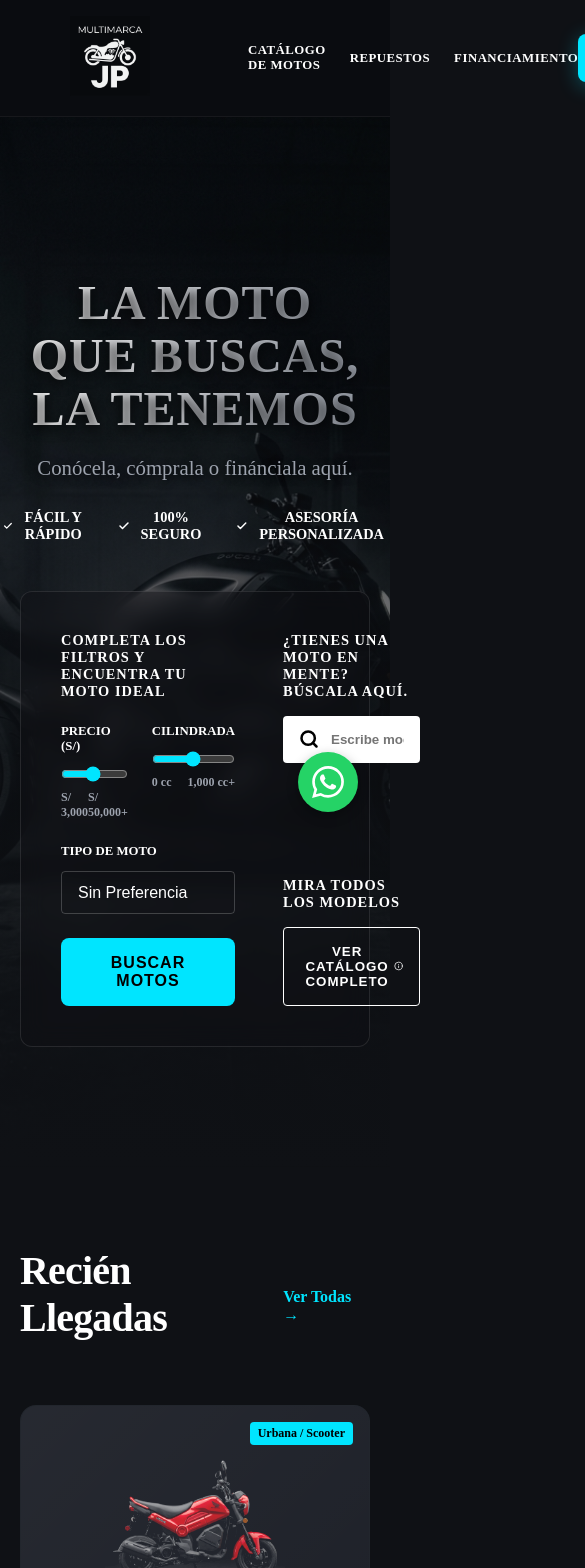
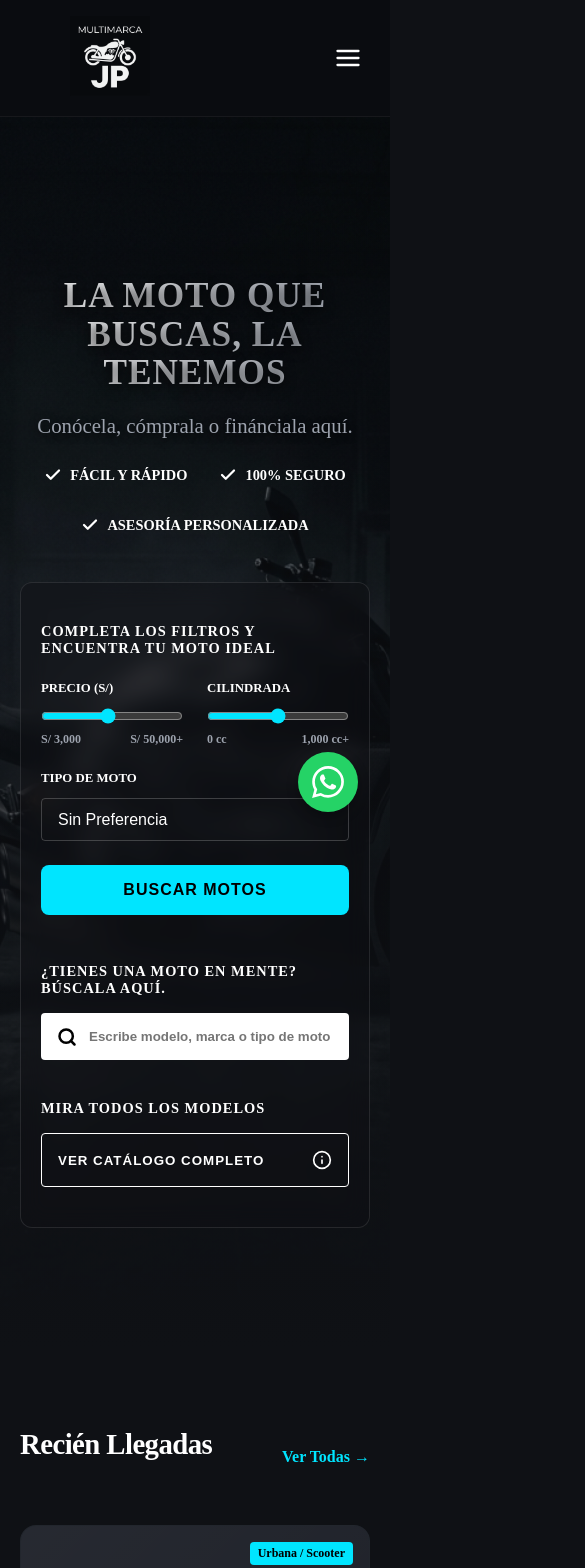
Before and after one commit to jhamir14/JP-MOTORS, a Next.js app in the folder frontend/: page / in a window 390 px wide. Shown: the top 1568 px of the page, 585 px wide, since content can reach past the window. Built offline with nearby package versions, Linux system fonts and the light colour scheme.

Commit message:
feat: optimizacion para celulares y menu hamburguesa

```diff
--- a/frontend/src/app/globals.css
+++ b/frontend/src/app/globals.css
@@ -181,3 +181,47 @@ p {
 .gap-8 {
   gap: 2rem;
 }
+
+/* ========================================= */
+/* RESPONSIVE OPTIMIZATIONS                  */
+/* ========================================= */
+
+.desktop-menu { display: flex; }
+.mobile-menu-btn { display: none !important; }
+.mobile-drawer { display: none; }
+
+@media (max-width: 768px) {
+  /* Navbar Responsivo */
+  .desktop-menu { display: none !important; }
+  .mobile-menu-btn { display: flex !important; }
+
+  .mobile-drawer.open {
+    display: flex !important;
+    flex-direction: column;
+    position: absolute;
+    top: 100%;
+    left: 0;
+    width: 100%;
+    background: rgba(10, 12, 16, 0.98);
+    backdrop-filter: blur(16px);
+    -webkit-backdrop-filter: blur(16px);
+    padding: 20px;
+    border-bottom: 1px solid rgba(255,255,255,0.05);
+    box-shadow: 0 10px 30px rgba(0,0,0,0.5);
+    z-index: 999;
+  }
+
+  /* Tipografía Fluida */
+  h1 {
+    font-size: 2.2rem !important; /* Más pequeño para celular */
+  }
+
+  h2 {
+    font-size: 1.8rem !important;
+  }
+
+  /* Botones adaptables */
+  .btn {
+    width: 100%; /* Botones de ancho completo en móvil son más fáciles de presionar */
+  }
+}
--- a/frontend/src/app/page.tsx
+++ b/frontend/src/app/page.tsx
@@ -28,7 +28,7 @@ export default function Home() {
             <p style={{ fontSize: "1.3rem", color: "var(--text-secondary)", textShadow: "0 2px 8px rgba(0,0,0,0.8)" }}>
               Conócela, cómprala o finánciala aquí.
             </p>
-            <div style={{ display: "flex", justifyContent: "center", gap: "32px", marginTop: "24px", color: "white", fontSize: "0.9rem", fontWeight: 700 }}>
+            <div style={{ display: "flex", justifyContent: "center", gap: "32px", marginTop: "24px", color: "white", fontSize: "0.9rem", fontWeight: 700, flexWrap: "wrap" }}>
               <span className="flex items-center" style={{ gap: "8px" }}><svg width="18" height="18" viewBox="0 0 24 24" fill="none" stroke="currentColor" strokeWidth="3" strokeLinecap="round" strokeLinejoin="round"><path d="M20 6 9 17l-5-5"/></svg> FÁCIL Y RÁPIDO</span>
               <span className="flex items-center" style={{ gap: "8px" }}><svg width="18" height="18" viewBox="0 0 24 24" fill="none" stroke="currentColor" strokeWidth="3" strokeLinecap="round" strokeLinejoin="round"><path d="M20 6 9 17l-5-5"/></svg> 100% SEGURO</span>
               <span className="flex items-center" style={{ gap: "8px" }}><svg width="18" height="18" viewBox="0 0 24 24" fill="none" stroke="currentColor" strokeWidth="3" strokeLinecap="round" strokeLinejoin="round"><path d="M20 6 9 17l-5-5"/></svg> ASESORÍA PERSONALIZADA</span>
@@ -36,7 +36,7 @@ export default function Home() {
           </div>
 
           {/* Panel de Filtros */}
-          <div style={{ background: "rgba(15, 17, 21, 0.4)", backdropFilter: "blur(12px)", border: "1px solid rgba(255,255,255,0.1)", borderRadius: "12px", padding: "40px", maxWidth: "1000px", margin: "0 auto", display: "grid", gridTemplateColumns: "1fr 1fr", gap: "48px" }}>
+          <div style={{ background: "rgba(15, 17, 21, 0.4)", backdropFilter: "blur(12px)", border: "1px solid rgba(255,255,255,0.1)", borderRadius: "12px", padding: "40px 20px", maxWidth: "1000px", margin: "0 auto", display: "grid", gridTemplateColumns: "repeat(auto-fit, minmax(300px, 1fr))", gap: "48px" }}>
 
             {/* Columna Izquierda: Filtros Completos */}
             <div>
--- a/frontend/src/components/Navbar.tsx
+++ b/frontend/src/components/Navbar.tsx
@@ -1,9 +1,10 @@
 "use client";
 import Image from "next/image";
 import Link from "next/link";
-import React from "react";
+import React, { useState } from "react";
 
 const Navbar = () => {
+  const [isMenuOpen, setIsMenuOpen] = useState(false);
   return (
     <nav style={{ padding: "16px 0", borderBottom: "1px solid rgba(255,255,255,0.05)", background: "rgba(10, 12, 16, 0.85)", backdropFilter: "blur(12px)", WebkitBackdropFilter: "blur(12px)", position: "sticky", top: 0, zIndex: 1000, transition: "all 0.3s ease" }}>
       <div className="container flex items-center space-between">
@@ -20,17 +21,47 @@ const Navbar = () => {
             />
           </Link>
 
-          {/* Menú de navegación estilo SomosMoto */}
-          <div className="flex gap-6 items-center" style={{ marginLeft: "16px" }}>
+          {/* Menú de navegación Desktop */}
+          <div className="desktop-menu flex gap-6 items-center" style={{ marginLeft: "16px" }}>
             <Link href="/motos" style={{ color: "#fff", fontWeight: 700, fontSize: "0.8rem", textTransform: "uppercase", letterSpacing: "0.5px", transition: "color 0.3s" }}>Catálogo de Motos</Link>
             <Link href="/repuestos" style={{ color: "#fff", fontWeight: 700, fontSize: "0.8rem", textTransform: "uppercase", letterSpacing: "0.5px", transition: "color 0.3s" }}>Repuestos</Link>
             <Link href="/financiamiento" style={{ color: "#fff", fontWeight: 700, fontSize: "0.8rem", textTransform: "uppercase", letterSpacing: "0.5px", transition: "color 0.3s" }}>Financiamiento</Link>
           </div>
         </div>
 
-        <div className="flex items-center">
-          <Link href="/financiamiento" className="btn btn-primary" style={{ padding: "8px 24px", fontSize: "0.85rem", textTransform: "uppercase", fontWeight: 800 }}>Cotizar Crédito</Link>
+        <div className="flex items-center gap-4">
+          <Link href="/financiamiento" className="btn btn-primary desktop-menu" style={{ padding: "8px 24px", fontSize: "0.85rem", textTransform: "uppercase", fontWeight: 800 }}>Cotizar Crédito</Link>
+
+          {/* Botón Hamburguesa para Mobile */}
+          <button
+            className="mobile-menu-btn"
+            onClick={() => setIsMenuOpen(!isMenuOpen)}
+            style={{ background: "none", border: "none", color: "white", cursor: "pointer", display: "none", padding: "8px" }}
+          >
+            <svg width="28" height="28" viewBox="0 0 24 24" fill="none" stroke="currentColor" strokeWidth="2" strokeLinecap="round" strokeLinejoin="round">
+              {isMenuOpen ? (
+                <>
+                  <line x1="18" y1="6" x2="6" y2="18"></line>
+                  <line x1="6" y1="6" x2="18" y2="18"></line>
+                </>
+              ) : (
+                <>
+                  <line x1="3" y1="12" x2="21" y2="12"></line>
+                  <line x1="3" y1="6" x2="21" y2="6"></line>
+                  <line x1="3" y1="18" x2="21" y2="18"></line>
+                </>
+              )}
+            </svg>
+          </button>
         </div>
+      </div>
+
+      {/* Menú Desplegable Mobile */}
+      <div className={`mobile-drawer ${isMenuOpen ? 'open' : ''}`} style={{ display: "none" }}>
+        <Link href="/motos" onClick={() => setIsMenuOpen(false)} style={{ color: "#fff", fontWeight: 700, fontSize: "1rem", textTransform: "uppercase", padding: "16px 0", borderBottom: "1px solid rgba(255,255,255,0.05)" }}>Catálogo de Motos</Link>
+        <Link href="/repuestos" onClick={() => setIsMenuOpen(false)} style={{ color: "#fff", fontWeight: 700, fontSize: "1rem", textTransform: "uppercase", padding: "16px 0", borderBottom: "1px solid rgba(255,255,255,0.05)" }}>Repuestos</Link>
+        <Link href="/financiamiento" onClick={() => setIsMenuOpen(false)} style={{ color: "#fff", fontWeight: 700, fontSize: "1rem", textTransform: "uppercase", padding: "16px 0", borderBottom: "1px solid rgba(255,255,255,0.05)" }}>Financiamiento</Link>
+        <Link href="/financiamiento" onClick={() => setIsMenuOpen(false)} className="btn btn-primary" style={{ marginTop: "24px", textAlign: "center", padding: "12px", fontSize: "1rem", fontWeight: 800 }}>Cotizar Crédito</Link>
       </div>
     </nav>
   );
```
